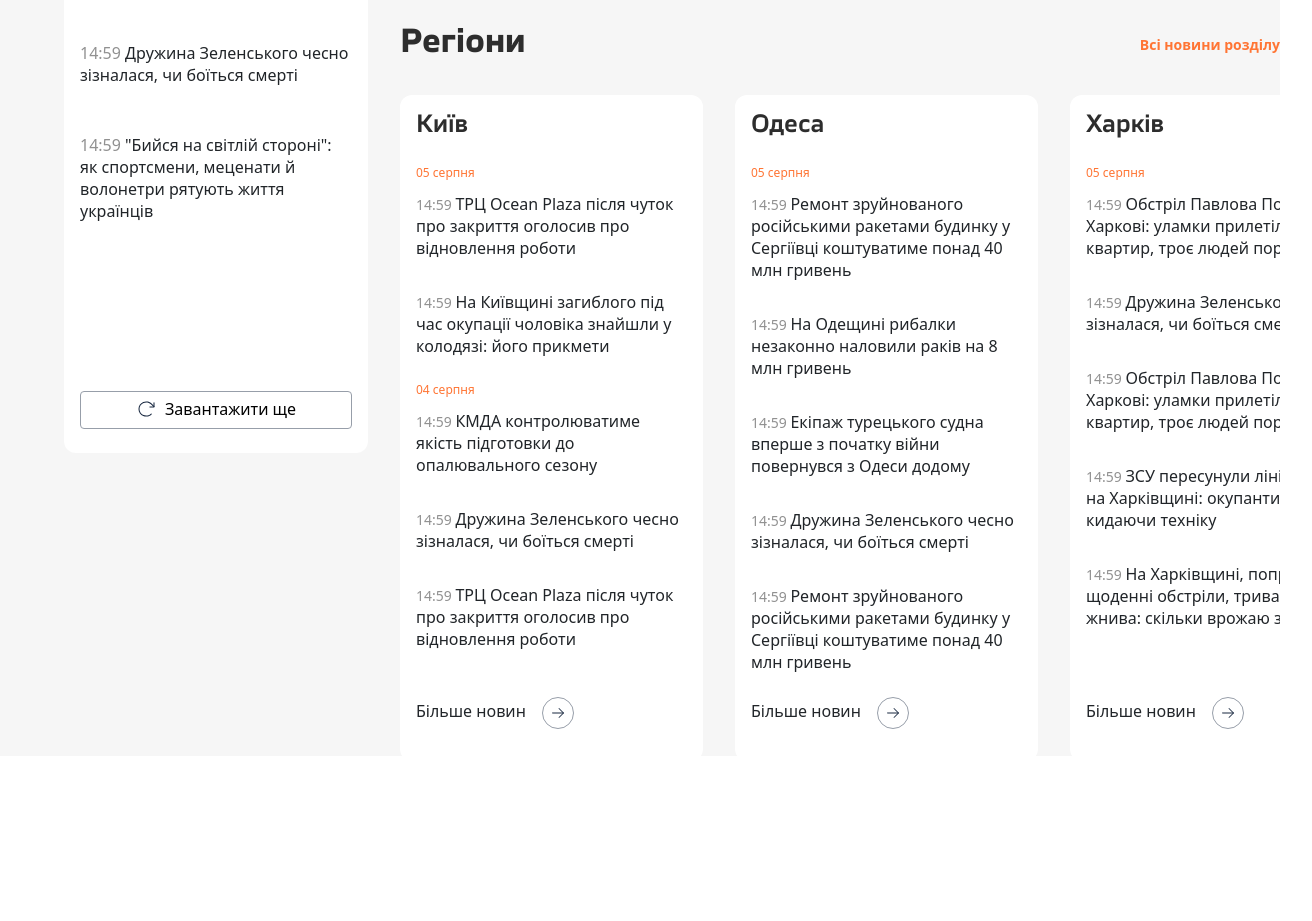
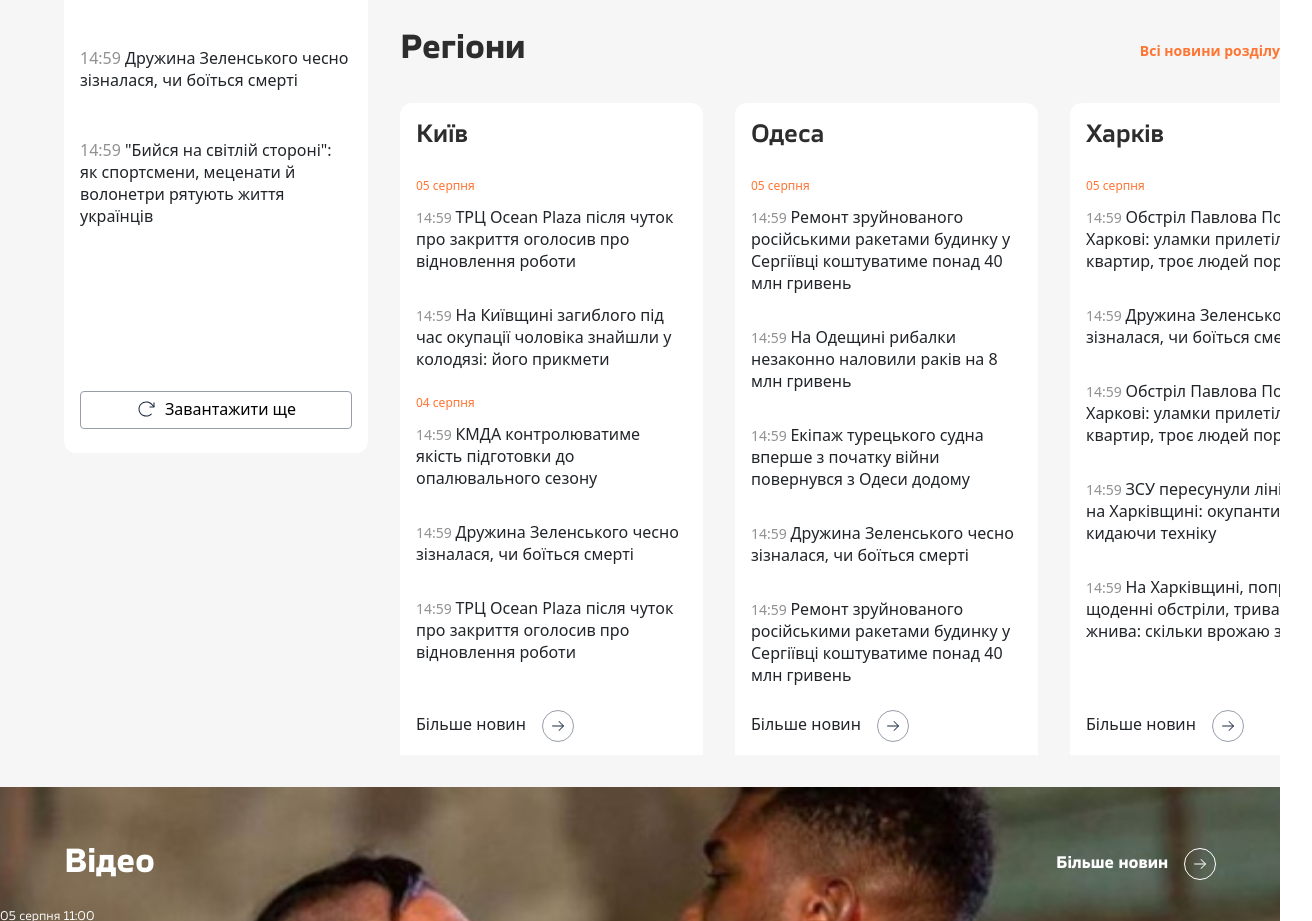
Before and after one commit to Banchee501/react-news-app, a React (Create React App) app: page / in a window 1280 px wide. Shown: the part 1863-2784 px from the top of the page, 1312 px wide, since content can reach past the window. Before the commit the page ends 2619 px from the top, so only its background shows below. Built offline with nearby package versions, Linux system fonts and the light colour scheme.

Commit message:
create video pages

```diff
--- a/src/components/app/App.js
+++ b/src/components/app/App.js
@@ -2,6 +2,7 @@ import Navbar from '../navigation/Navbar';
 import Statistics from '../statistics/Statistics';
 import SimpleSlider from '../newsCarousel/NewsCarousel';
 import NewsFeed from '../editorialChoice/EditorialChoice';
+import VideoNews from '../videoNews/VideoNews';
 
 const App = () => {
   return (
@@ -10,6 +11,7 @@ const App = () => {
       <Statistics />
       <SimpleSlider />
       <NewsFeed />
+      <VideoNews />
     </div>
   );
 }
--- a/src/components/editorialChoice/editorialChoice.js
+++ b/src/components/editorialChoice/editorialChoice.js
@@ -11,7 +11,7 @@ const NewsFeed = () => {
                 <div className='news__all'>
                     <div className="news__all-list">
                         <div className="news__all-head">
-                            <div className='fz24'>Всі новини</div>
+                            <div className='title title_fz24'>Всі новини</div>
                             <Link to="/" className='fz14'>Архів</Link>
                         </div>
                         <ul className='fz16 news__all-sort'>
@@ -49,7 +49,7 @@ const NewsFeed = () => {
                 </div>
                 <div className="news__block">
                     <div className='news__choice'>
-                        <div className='fz32'>Вибір редакції</div>
+                        <div className='title title_fz32'>Вибір редакції</div>
                         <div className='news__choice-items'>
                             <div className="news__choice-item">
                                 <img src={newsImage} alt="news" />
@@ -97,13 +97,13 @@ const NewsFeed = () => {
                     </div>
                     <div className="news__regions">
                         <div className="news__regions-head">
-                            <div className="fz32">Регіони</div>
+                            <div className="title title_fz32">Регіони</div>
                             <Link to="/" className='fz14'>Всі новини розділу</Link>
                         </div>
                         <div className="news__cities">
                             <div className="news__city">
                                 <div className="news__city_col">
-                                    <div className="fz24 news__city-name">Київ</div>
+                                    <div className="title title_fz24 news__city-name">Київ</div>
                                     <div className="news__city-data">
                                         <div className="fz12 data">05 серпня</div>
                                         <div className="news__city-grid">
@@ -130,7 +130,7 @@ const NewsFeed = () => {
                             </div>
                             <div className="news__city">
                                 <div className="news__city_col">
-                                    <div className="fz24 news__city-name">Одеса</div>
+                                    <div className="title title_fz24 news__city-name">Одеса</div>
                                     <div className="news__city-data">
                                         <div className="fz12 data">05 серпня</div>
                                         <div className="news__city-grid">
@@ -152,7 +152,7 @@ const NewsFeed = () => {
                             </div>
                             <div className="news__city">
                                 <div className="news__city_col">
-                                    <div className="fz24 news__city-name">Харків</div>
+                                    <div className="title title_fz24 news__city-name">Харків</div>
                                     <div className="news__city-data">
                                         <div className="fz12 data">05 серпня</div>
                                         <div className="news__city-grid">
--- a/src/components/editorialChoice/editorialChoice.scss
+++ b/src/components/editorialChoice/editorialChoice.scss
@@ -1,21 +1,13 @@
 @import '../../style/style.scss';
 
 .news {
-    .fz32 {
-        color: $dark_blue;
-        font-family: Severs-Bold;
-    }
-
-    .fz24 {
-        color: $dark_blue;
-        font-family: Severs-DemiBold;
-    }
     background-color: #F6F6F6;
     display: grid;
     grid-template-columns: minmax(auto, 368px) minmax(auto, 976px);
     column-gap: 32px;
     justify-content: start;
     padding-top: 64px;
+    padding-bottom: 32px;
     &__all {
         display: flex;
         flex-direction: column;
@@ -118,7 +110,7 @@
         display: grid;
         grid-template-columns: repeat(3, 303px);
         column-gap: 32px;
-        height: 661px;
+        height: 652px;
     }
     &__city {
             border-radius: 12px;
@@ -133,6 +125,10 @@
                 color: inherit;
                 background-color: transparent;
                 cursor: pointer;
+                align-items: end;
+                svg {
+                    margin-left: 16px;
+                }
             }
         &-name {
             padding-bottom: 24px;
@@ -158,11 +154,5 @@
             grid-template-rows: repeat(auto);
             row-gap: 32px;
         }
-        .more_news {
-            align-items: end;
-            svg {
-                margin-left: 16px;
-            }
-        }
     }
 }
--- /dev/null
+++ b/src/components/videoNews/VideoNews.js
@@ -0,0 +1,43 @@
+import './videoNews.scss';
+
+const VideoNews = () => {
+    return (
+        <div className='container'>
+            <div className="video">
+                <div className="title title_fz32">Відео
+                    <button className="fz16 more_news">Більше новин
+                        <svg width="32" height="32" viewBox="0 0 32 32" fill="none" xmlns="http://www.w3.org/2000/svg">
+                            <path fill-rule="evenodd" clip-rule="evenodd" d="M10.0833 15.9999C10.0833 15.7698 10.2699 15.5833 10.5 15.5833H21.5C21.7301 15.5833 21.9167 15.7698 21.9167 15.9999C21.9167 16.23 21.7301 16.4166 21.5 16.4166H10.5C10.2699 16.4166 10.0833 16.23 10.0833 15.9999Z" fill="#fff" />
+                            <path fill-rule="evenodd" clip-rule="evenodd" d="M16.7054 11.2053C16.8681 11.0426 17.1319 11.0426 17.2946 11.2053L21.7946 15.7053C21.9573 15.868 21.9573 16.1318 21.7946 16.2945L17.2946 20.7945C17.1319 20.9573 16.8681 20.9573 16.7054 20.7945C16.5426 20.6318 16.5426 20.368 16.7054 20.2053L20.9107 15.9999L16.7054 11.7945C16.5426 11.6318 16.5426 11.368 16.7054 11.2053Z" fill="#fff" />
+                            <rect x="0.5" y="0.5" width="31" height="31" rx="15.5" stroke="#fff" />
+                        </svg>
+                    </button>
+                </div>
+                <div className="video__news">
+                    <div className="video__news-main">
+                        <div className="fz12 video__news-data">05 серпня 11:00</div>
+                        <div className="title title_fz32 video__news-main-content">"Це не Джошуа": Усик розповів, кого вважає своїм головним суперником</div>
+                    </div>
+                    <div className="video__news-item">
+                        <div className="video__news-data"></div>
+                        <div className="video__news-content"></div>
+                    </div>
+                    <div className="video__news-item">
+                        <div className="video__news-data"></div>
+                        <div className="video__news-content"></div>
+                    </div>
+                    <div className="video__news-item">
+                        <div className="video__news-data"></div>
+                        <div className="video__news-content"></div>
+                    </div>
+                    <div className="video__news-item">
+                        <div className="video__news-data"></div>
+                        <div className="video__news-content"></div>
+                    </div>
+                </div>
+            </div>
+        </div>
+    )
+}
+
+export default VideoNews;
--- /dev/null
+++ b/src/components/videoNews/videoNews.scss
@@ -0,0 +1,38 @@
+
+.video {
+    height: 787px;
+    background: url('../../resources/img/videomain.jpg') no-repeat 50%/cover;
+    color: white;
+    .title {
+        display: flex;
+        justify-content: space-between;
+        padding: 56px 64px 25px 64px;
+        color: white;
+        .more_news {
+            text-align: left;
+            border: none;
+            color: inherit;
+            background-color: transparent;
+            cursor: pointer;
+            align-items: end;
+            svg {
+                margin-left: 16px;
+            }
+        }
+    }
+    &__news {
+        display: grid;
+        grid-template-columns: 640px repeat(2, 304px);
+        gap: 32px;
+        &-data {
+            font-family: Severs-Regular;
+        }
+        &-main {
+            display: grid;
+            grid-template-rows: 360px 125px;
+            &-content {
+
+            }
+        }
+    }
+}
--- a/src/style/fontsSize.scss
+++ b/src/style/fontsSize.scss
@@ -21,3 +21,19 @@
 .fz12 {
     font-size: 12px;
 }
+
+.title {
+    color: $dark_blue;
+    &_fz32 {
+        font-family: Severs-Bold;
+        font-size: 32px;
+        font-weight: 700;
+        line-height: 42px;
+    }
+    &_fz24 {
+        font-family: Severs-DemiBold;
+        font-size: 24px;
+        font-weight: 600;
+        line-height: 34px;
+    }
+}
```
Also changed, not shown: src/resources/img/videomain.jpg (renamed from src/resources/img/img.jpg).
